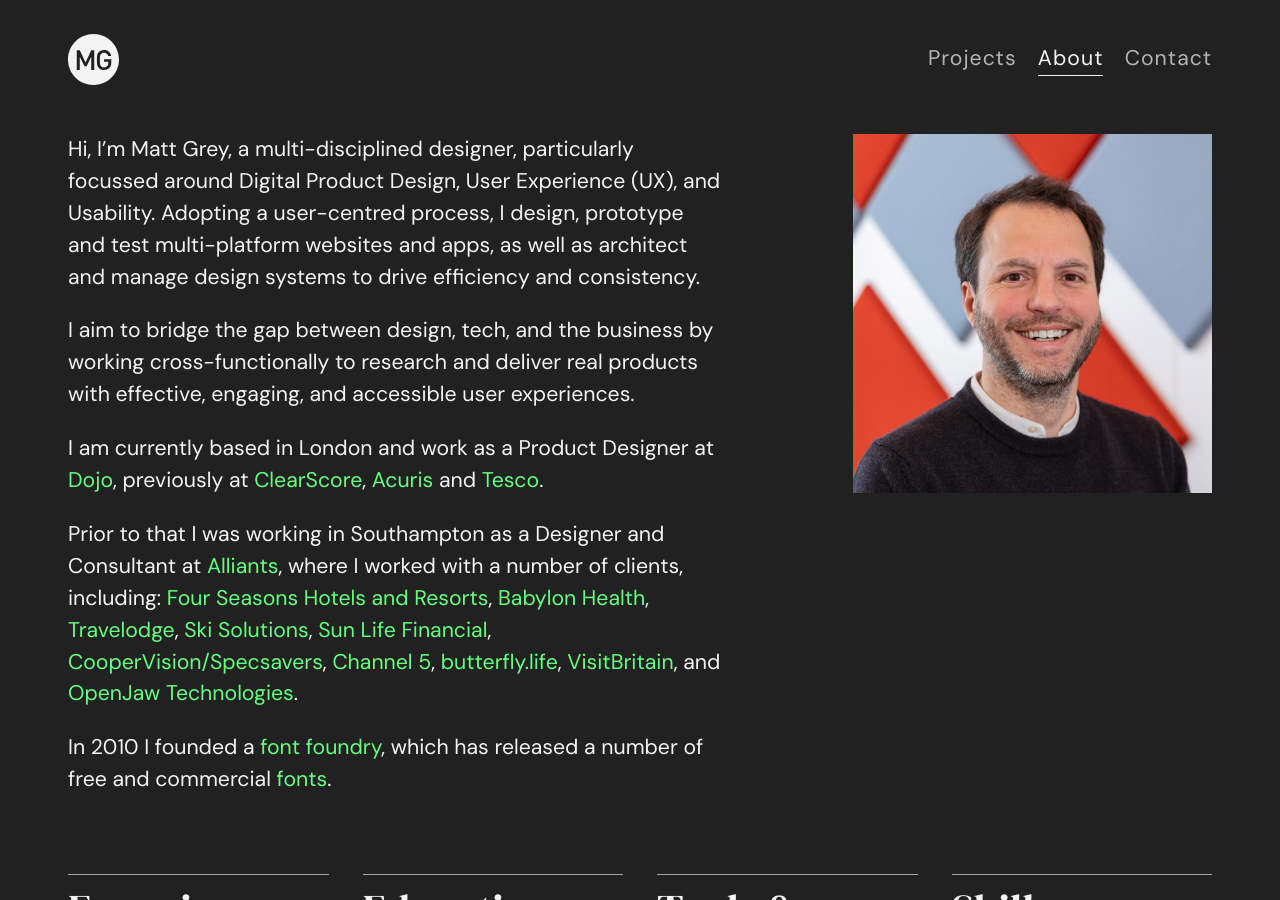
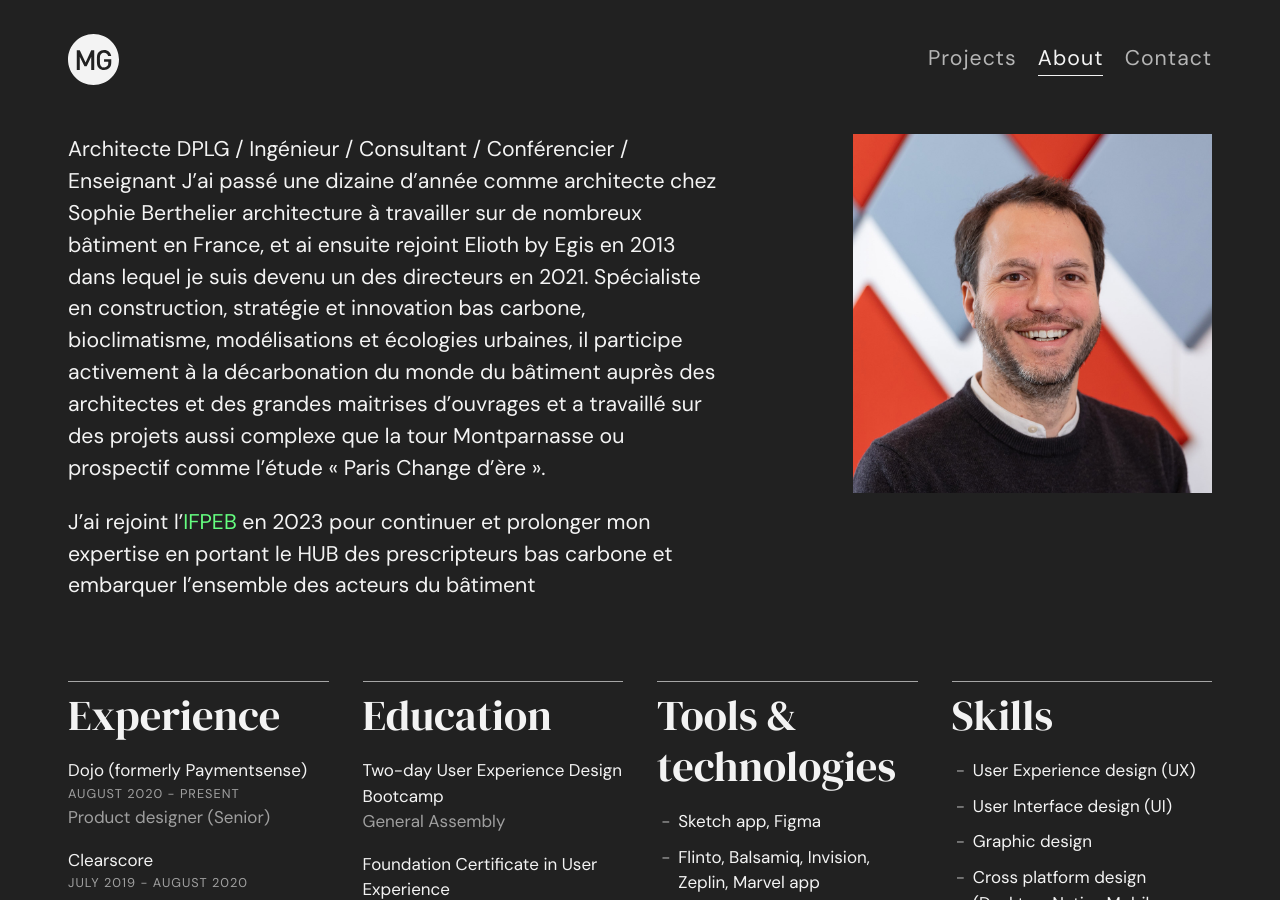
Before and after one commit to Alliages/guillaume_meunier, a Jekyll site: the page built from _pages/about.html, in a window 1280 px wide and 900 px high. Built offline with Jekyll 4.4.1, drawn with Linux system fonts in a browser that asks for light colours; nearby versions of some CDN libraries.

Commit message:
Update about.html

```diff
--- a/_pages/about.html
+++ b/_pages/about.html
@@ -5,38 +5,20 @@ permalink: /about/
 priority: 0.9
 
 intro: |
-  Hi, I'm Matt Grey, a multi-disciplined designer, particularly focussed around
-  Digital Product Design, User Experience (UX), and Usability. Adopting a
-  user-centred process, I design, prototype and test multi-platform websites
-  and apps, as well as architect and manage design systems to drive efficiency
-  and consistency.
+  Architecte DPLG / Ingénieur / Consultant / Conférencier / Enseignant
+  J'ai passé une dizaine d’année comme architecte chez Sophie Berthelier architecture
+  à travailler sur de nombreux bâtiment en France, et ai ensuite rejoint Elioth by Egis en 2013 dans lequel je suis devenu un des directeurs en 2021.
+  Spécialiste en construction, stratégie et innovation bas carbone, bioclimatisme,
+  modélisations et écologies urbaines, il participe activement à la décarbonation du monde du bâtiment
+  auprès des architectes et des grandes maitrises d’ouvrages et a travaillé sur des projets aussi complexe
+  que la tour Montparnasse ou prospectif comme l’étude « Paris Change d’ère ».
 
-  I aim to bridge the gap between design, tech, and the business by working
-  cross-functionally to research and deliver real products with
-  effective, engaging, and accessible user experiences.
+  J'ai rejoint l’[IFPEB](//www.ifpeb.fr/travaux/le-hub-des-prescripteurs-bas-carbone/) en 2023 pour continuer
+  et prolonger mon expertise en portant le HUB des prescripteurs bas carbone et embarquer l’ensemble des acteurs du bâtiment
 
-  I am currently based in London and work as a Product Designer at
-  [Dojo](//www.dojo.tech/), previously at
-  [ClearScore](//www.clearscore.com/), [Acuris](//www.acuris.com/) and
-  [Tesco](//www.tesco.com/).
 
-  Prior to that I was working in Southampton as a Designer and Consultant at
-  [Alliants](//alliants.com), where I worked with a number of clients, including:
-  [Four Seasons Hotels and Resorts](//fourseasons.com),
-  [Babylon Health](//babylonhealth.com),
-  [Travelodge](//travelodge.co.uk),
-  [Ski Solutions](//skisolutions.com),
-  [Sun Life Financial](//www.sunlife.com),
-  [CooperVision/Specsavers](//www.specsavers.co.uk/contact-lenses/coopervision),
-  [Channel 5](//channel5.com),
-  [butterfly.life](//www.butterfly.life/),
-  [VisitBritain](//www.visitbritain.com/gb/en),
-  and [OpenJaw Technologies](//www.openjawtech.com).
 
-  In 2010 I founded a [font foundry](https://www.myfonts.com/foundry/Matt_Grey/),
-  which has released a number of free and commercial [fonts](/fonts).
-
-profile_picture: /images/profile-pictures/profile.jpg
+profile_picture: /guillaume_meunier/images/profile-pictures/profile.jpg
 
 experience:
   - company: Dojo (formerly Paymentsense)
```
